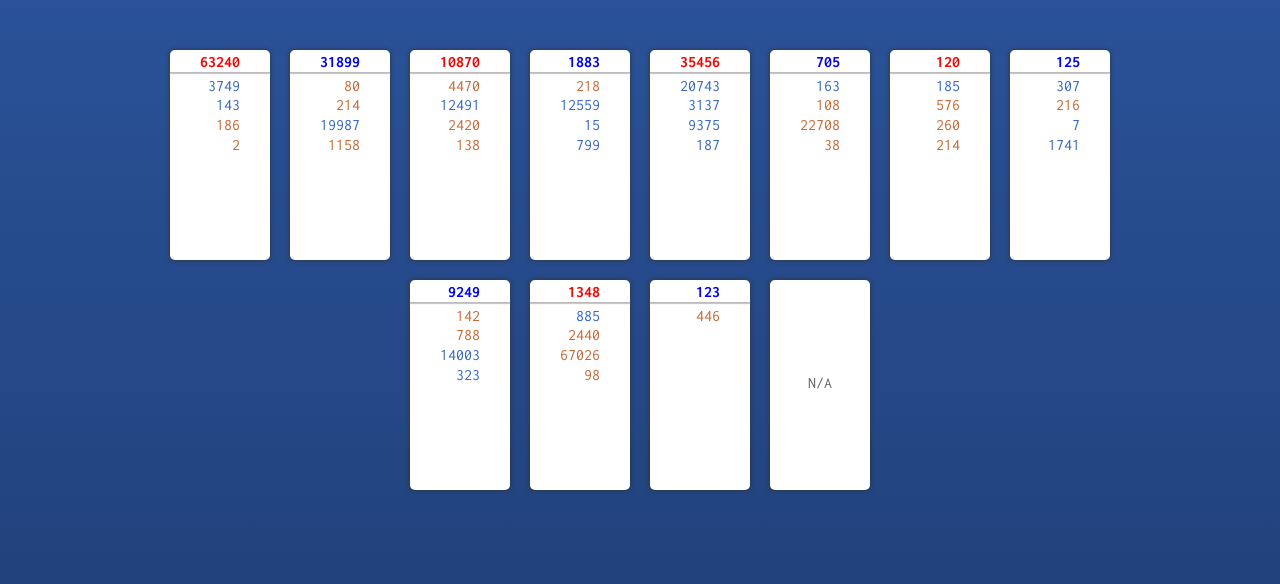
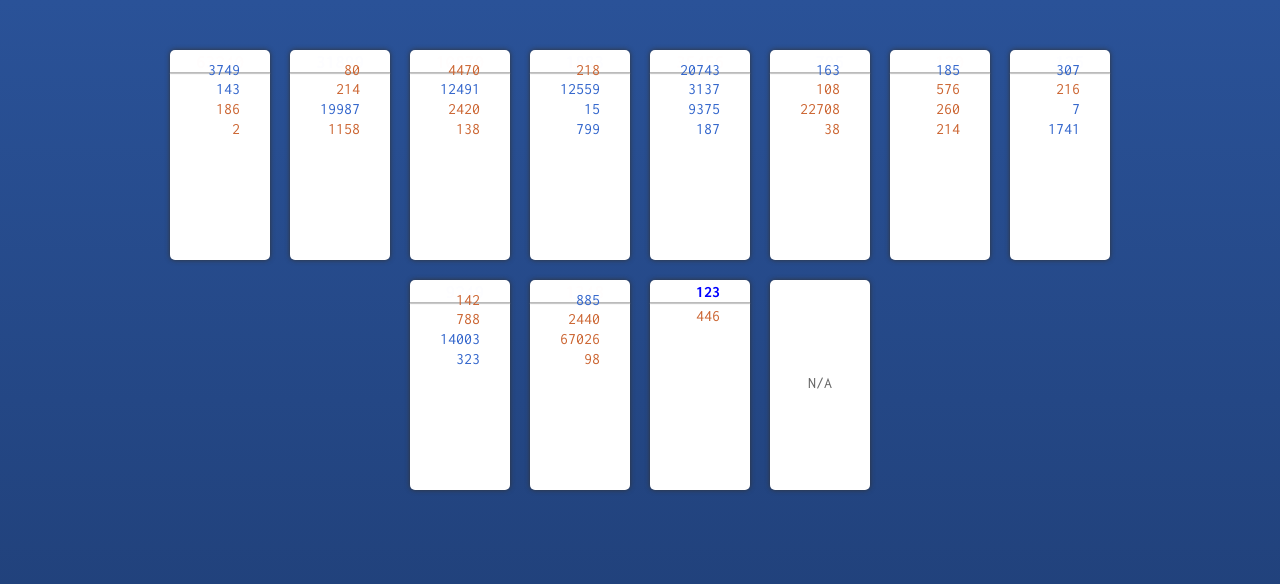
Before and after one commit to hktonylee/number-list, a React (Create React App) app: page / in a window 1280 px wide. Shown: the top 584 px of the page. Built offline with nearby package versions, Linux system fonts and the light colour scheme.

Commit message:
removed hand-written animation code, use react-transition-group instead

```diff
--- a/src/controls/NumberList.js
+++ b/src/controls/NumberList.js
@@ -1,5 +1,6 @@
 import React, {Component} from 'react';
 import './NumberList.css';
+import {CSSTransitionGroup} from 'react-transition-group';
 
 
 export class DataSource {
@@ -33,8 +34,6 @@ export class DataSource {
 
 export class NumberList extends Component {
     state = {
-        animated: false,
-        lastUpdateSequence: 0,      // use to keep track of update, play animation only when there is update
     };
 
     constructor(props) {
@@ -62,38 +61,25 @@ export class NumberList extends Component {
     _renderRows() {
         let dataSource = this.props.dataSource;
         const numbers = dataSource.numbers;
-        const animated = this.state.animated;
-        const sameSequence = this.state.lastUpdateSequence === dataSource._updateSequence;
-
-        // WARNING: don't use setState here
-        this.state.animated = false;
-        this.state.lastUpdateSequence = dataSource._updateSequence;
-
-        if (!animated && !sameSequence) {
-            setTimeout(() => {
-                this.setState({animated: true});
-            }, 1);
-        }
 
         if (numbers.length === 0) {
             return (
-                <div className='empty-div'>N/A</div>
+                <div key="naLabel" className='empty-div'>N/A</div>
             );
 
         } else {
             let items = numbers.map((number, i) => {
                 let oddEvenClass = (number % 2 === 0 ? 'even-number' : 'odd-number');
                 let className = ['row', oddEvenClass].join(' ');
-                let animatedClass = (animated ? 'animated' :'');
                 return (
-                    <div key={i} className={className}>
-                        <div className={'number ' + animatedClass}>{number}</div>
+                    <div key={number} className={className}>
+                        <div className='number'>{number}</div>
                         <div className='border'/>
                     </div>
                 );
             });
 
-            return this._fillArrayIfLessItems(items, 10, (i) => <div key={i} className='row'>&nbsp;</div>)
+            return this._fillArrayIfLessItems(items, 10, (i) => <div key={"_" + i} className='row'>&nbsp;</div>)
         }
     }
 
@@ -101,7 +87,9 @@ export class NumberList extends Component {
         return (
             <div className='number-list'>
                 <div className='wrapper'>
-                    {this._renderRows()}
+                    <CSSTransitionGroup transitionName='number-list' transitionEnterTimeout={400} transitionLeaveTimeout={300}>
+                        {this._renderRows()}
+                    </CSSTransitionGroup>
                 </div>
             </div>
         );
--- a/src/controls/NumberList.scss
+++ b/src/controls/NumberList.scss
@@ -14,11 +14,17 @@
   padding-bottom: 8px;
   position: relative;
 
-  .wrapper {
+  .wrapper > span {
     display: flex;
     flex-direction: column;
     justify-content: space-around;
     align-items: flex-end;
+    height: 100%;
+    width: 100%;
+  }
+
+  .number-list-leave.empty-div {
+    opacity: 0;
   }
 
   .row {
@@ -46,16 +52,43 @@
       }
     }
 
-    &:first-child .number.animated {
-      animation-name: add-number-first-row-animation;
-      animation-duration: 0.15s;
-      animation-fill-mode: forwards;
+    &.number-list-enter {
+      .number {
+        opacity: 0.01;
+        transform: scale(1.2);
+      }
+
+      ~ .row {
+        .number {
+          transform: translate(0, -1em);
+        }
+      }
+
+      &.number-list-enter-active {
+        .number {
+          opacity: 1;
+          transform: scale(1);
+          transition: opacity 0.15s, transform 0.3s;
+        }
+
+        ~ .row {
+          .number {
+            transform: translate(0, 0);
+            transition: transform 0.3s;
+          }
+        }
+      }
     }
 
-    &:not(:first-child) .number.animated {
-      animation-name: add-number-animation;
-      animation-duration: 0.3s;
-      animation-fill-mode: forwards;
+    &.number-list-leave {
+      opacity: 1;
+      position: absolute;
+      bottom: -8px;
+
+      &.number-list-leave-active {
+        opacity: 0;
+        transition: opacity 0.3s;
+      }
     }
 
     .number {
@@ -73,6 +106,7 @@
 
   .empty-div {
     color: #666;
+    text-align: center;
   }
 }
 
```
Also changed, not shown: package.json (+4 -3 lines), 2 other files (tests, documents, lock files or other folders).
